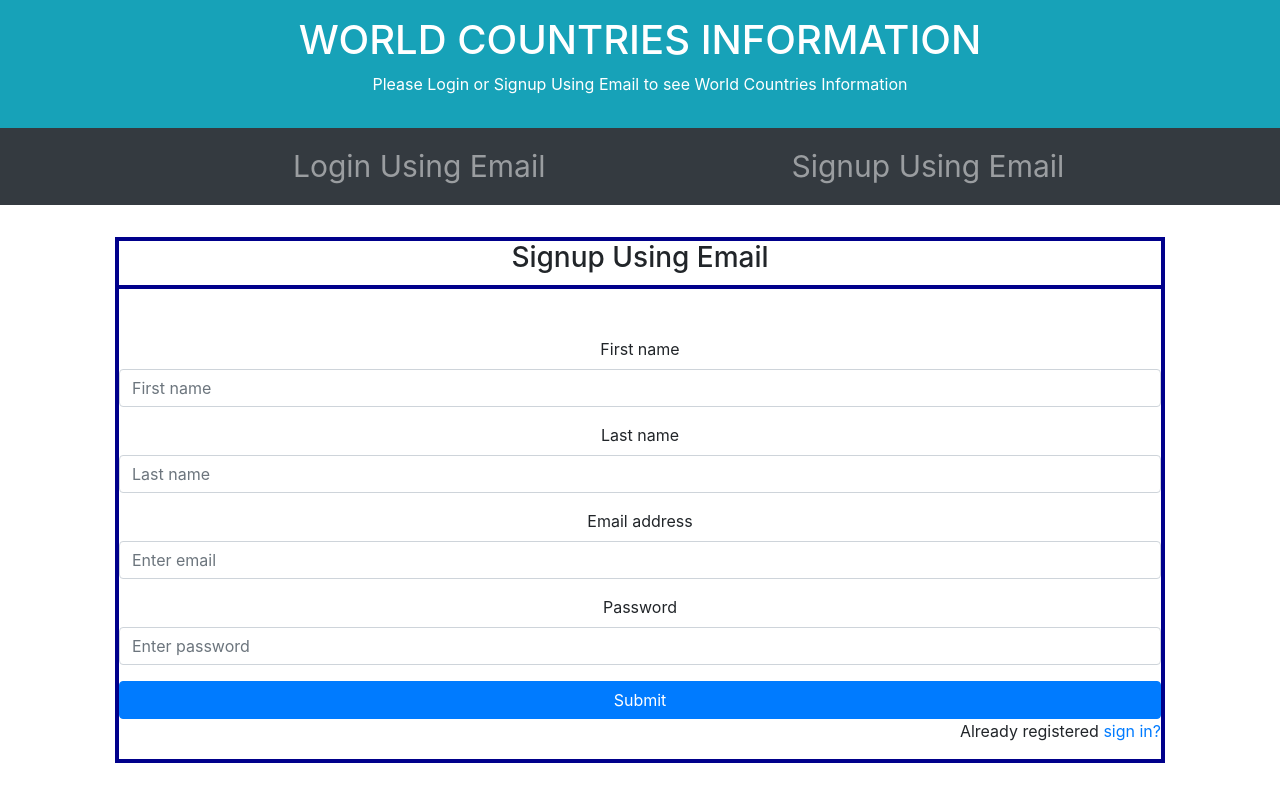
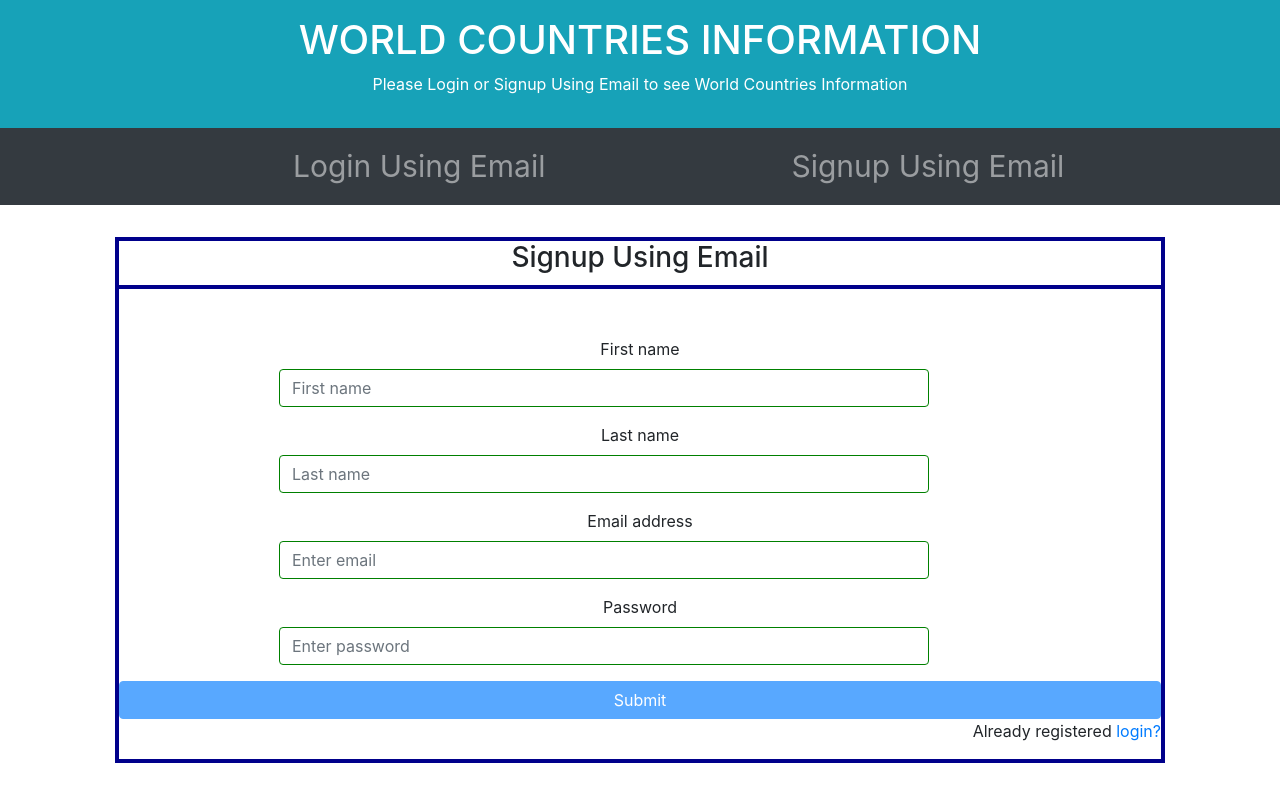
Before and after one commit to saranyavinjarapu/countries_display, a React (Create React App) app: page /signup in a window 1280 px wide. Built offline with nearby package versions, Linux system fonts and the light colour scheme.

Commit message:
added logic for form validation

```diff
--- a/src/components/Forms/Forms.css
+++ b/src/components/Forms/Forms.css
@@ -1,10 +1,3 @@
-.user_message {
-  font-size: 30px;
-  margin-top: 2rem;
-  margin-bottom: 2rem;
-  text-align: center;
-}
-
 .login_form {
   width: 1050px;
   margin: 2rem auto;
@@ -30,3 +23,9 @@
   margin-bottom: 3rem;
   padding-bottom: 10px;
 }
+
+.form-group > input {
+  border: 1px solid green;
+  margin-left: 10rem;
+  width: 650px;
+}
--- a/src/components/Forms/LoginForm.js
+++ b/src/components/Forms/LoginForm.js
@@ -1,8 +1,41 @@
-import React from "react";
+import React, { useState } from "react";
 import { Link } from "react-router-dom";
 import "./Forms.css";
 
+/* eslint-disable */
+const validEmailRegex = RegExp(
+  /^(([^<>()\[\]\.,;:\s@\"]+(\.[^<>()\[\]\.,;:\s@\"]+)*)|(\".+\"))@(([^<>()[\]\.,;:\s@\"]+\.)+[^<>()[\]\.,;:\s@\"]{2,})$/i
+);
+
 function LoginForm() {
+  const [emailErrors, setEmailErrors] = useState([]);
+  const [passwordErrors, setPasswordErrors] = useState([]);
+
+  const handleChange = (event) => {
+    event.preventDefault();
+    const { name, value } = event.currentTarget;
+
+    let email_error_message, password_error_message;
+
+    switch (name) {
+      case "email":
+        email_error_message =
+          validEmailRegex.test(value) && value.length > 0
+            ? ""
+            : "Email is not valid!";
+        break;
+      case "password":
+        password_error_message =
+          value.length < 8 ? "Password must be 8 characters long!" : "";
+        break;
+      default:
+        break;
+    }
+
+    setEmailErrors(email_error_message);
+    setPasswordErrors(password_error_message);
+  };
+
   return (
     <form className="login_form">
       <h3>Login using email</h3>
@@ -11,18 +44,26 @@ function LoginForm() {
         <label>Email address</label>
         <input
           type="email"
+          name="email"
           className="form-control"
           placeholder="Enter email"
+          onChange={handleChange}
         />
+
+        <span className="error">{emailErrors}</span>
       </div>
 
       <div className="form-group">
         <label>Password</label>
         <input
           type="password"
+          name="password"
           className="form-control"
           placeholder="Enter password"
+          onChange={handleChange}
+          noValidate
         />
+        <span className="error">{passwordErrors}</span>
       </div>
 
       <div className="form-group">
@@ -30,16 +71,20 @@ function LoginForm() {
           <input
             type="checkbox"
             className="custom-control-input"
-            id="customCheck1"
+            id="custom_check"
           />
-          <label className="custom-control-label" htmlFor="customCheck1">
+          <label className="custom-control-label" htmlFor="custom_check">
             Remember me
           </label>
         </div>
       </div>
-
       <Link to="/countries">
-        <button type="submit" className="btn btn-primary btn-block">
+        <button
+          type="submit"
+          className="btn btn-primary btn-block"
+          disabled={emailErrors || passwordErrors}
+        >
+          {" "}
           Submit
         </button>
       </Link>
--- a/src/components/Forms/SignupForm.js
+++ b/src/components/Forms/SignupForm.js
@@ -1,48 +1,119 @@
-import React from "react";
+import React, { useState } from "react";
 import "./Forms.css";
 import { Link } from "react-router-dom";
 
+/* eslint-disable */
+const validEmailRegex = RegExp(
+  /^(([^<>()\[\]\.,;:\s@\"]+(\.[^<>()\[\]\.,;:\s@\"]+)*)|(\".+\"))@(([^<>()[\]\.,;:\s@\"]+\.)+[^<>()[\]\.,;:\s@\"]{2,})$/i
+);
+
 function SignupForm() {
+  const [firstNameErrors, setFirstNameErrors] = useState([]);
+  const [lastNameErrors, setLastNameErrors] = useState([]);
+  const [emailErrors, setEmailErrors] = useState([]);
+  const [passwordErrors, setPasswordErrors] = useState([]);
+
+  const handleChange = (event) => {
+    event.preventDefault();
+    const { name, value } = event.currentTarget;
+
+    let fname_err, lname_err, email_err, password_err;
+
+    switch (name) {
+      case "first_name":
+        fname_err =
+          value.length < 5 ? "First Name must be 5 characters long!" : "";
+        break;
+      case "last_name":
+        lname_err =
+          value.length < 5 ? "Last Name must be 5 characters long!" : "";
+        break;
+      case "email":
+        email_err =
+          validEmailRegex.test(value) && value.length > 0
+            ? ""
+            : "Email is not valid!";
+        break;
+      case "password":
+        password_err =
+          value.length < 8 ? "Password must be 8 characters long!" : "";
+        break;
+      default:
+        break;
+    }
+
+    setFirstNameErrors(fname_err);
+    setLastNameErrors(lname_err);
+    setEmailErrors(email_err);
+    setPasswordErrors(password_err);
+  };
+
   return (
     <form className="signup_form">
       <h3>Signup Using Email</h3>
 
       <div className="form-group">
         <label>First name</label>
-        <input type="text" className="form-control" placeholder="First name" />
+        <input
+          type="text"
+          name="first_name"
+          className="form-control"
+          placeholder="First name"
+          onChange={handleChange}
+        />
+        <span className="error">{firstNameErrors}</span>
       </div>
 
       <div className="form-group">
         <label>Last name</label>
-        <input type="text" className="form-control" placeholder="Last name" />
+        <input
+          type="text"
+          name="last_name"
+          className="form-control"
+          placeholder="Last name"
+          onChange={handleChange}
+        />
+        <span className="error">{lastNameErrors}</span>
       </div>
 
       <div className="form-group">
         <label>Email address</label>
         <input
           type="email"
+          name="email"
           className="form-control"
           placeholder="Enter email"
+          onChange={handleChange}
         />
+        <span className="error">{emailErrors}</span>
       </div>
 
       <div className="form-group">
         <label>Password</label>
         <input
           type="password"
+          name="password"
           className="form-control"
           placeholder="Enter password"
+          onChange={handleChange}
         />
+        <span className="error">{passwordErrors}</span>
       </div>
 
       <Link to="/countries">
-        <button type="submit" className="btn btn-primary btn-block">
+        <button
+          type="submit"
+          className="btn btn-primary btn-block"
+          disabled={
+            firstNameErrors || lastNameErrors || emailErrors || passwordErrors
+          }
+        >
           Submit
         </button>
       </Link>
 
       <p className="forgot-password text-right">
-        Already registered <a href="#">sign in?</a>
+        Already registered <a href="#">login?</a>
       </p>
     </form>
   );
```
